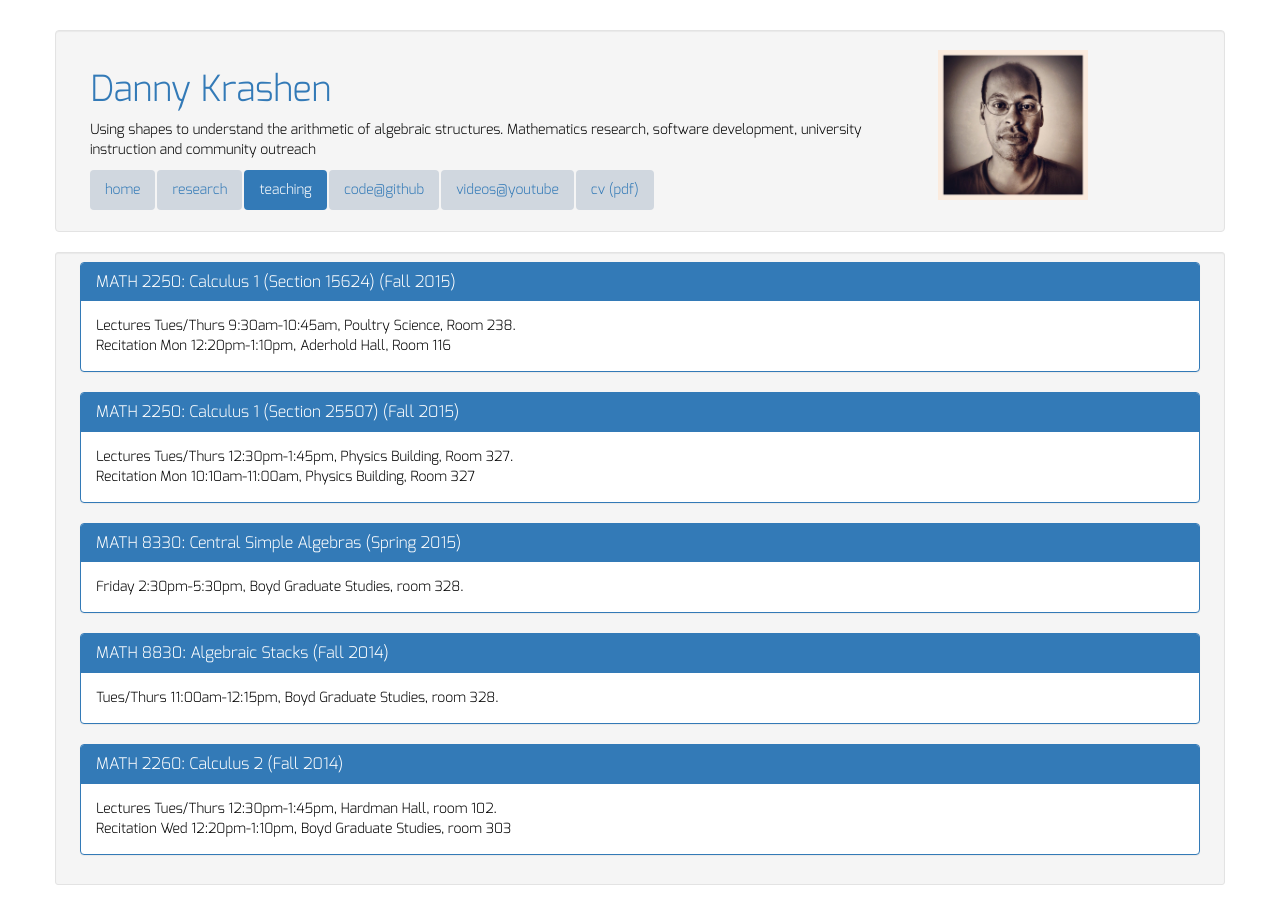
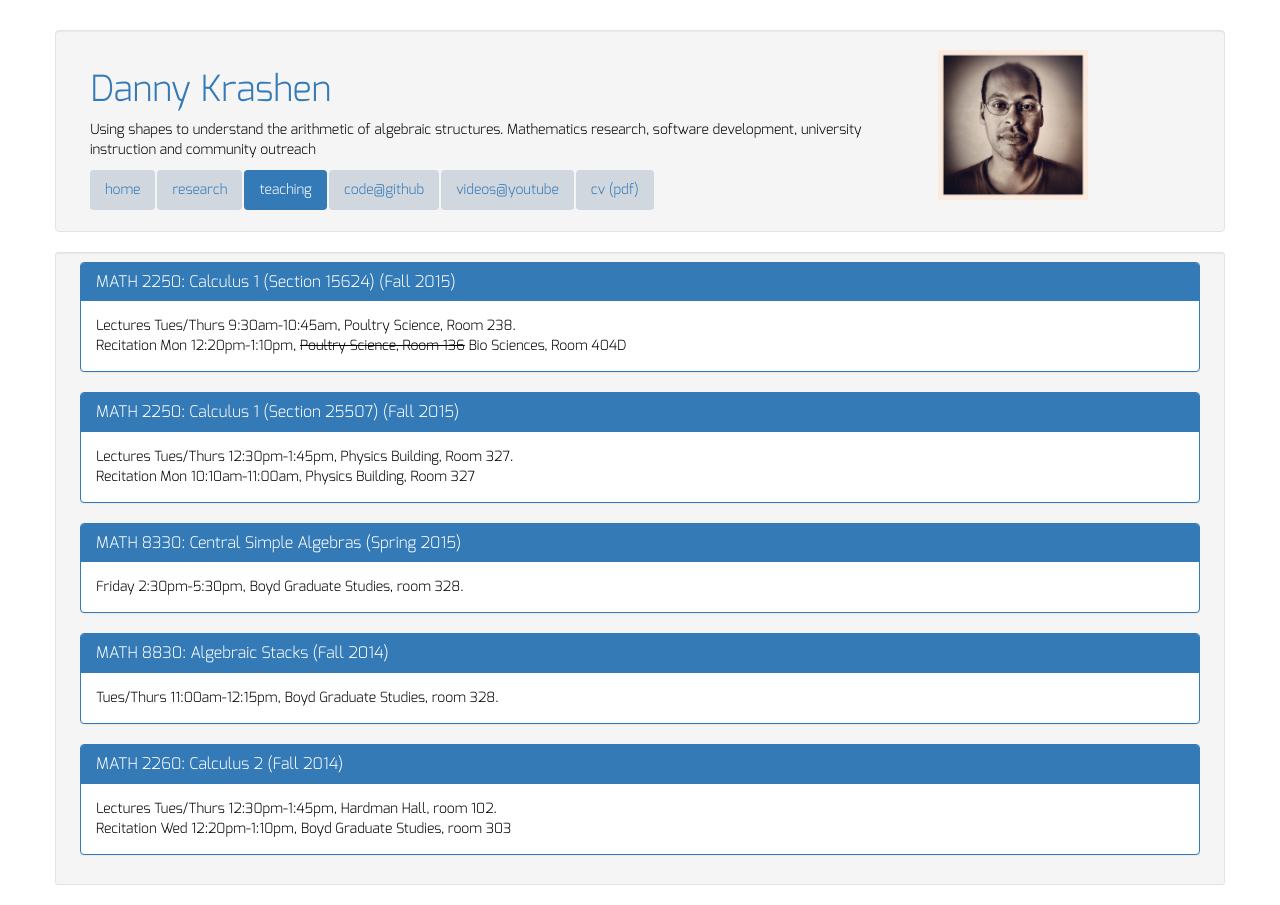
Before and after one commit to dkrashen/dkrashen.github.io, a Jekyll site: the page built from teaching/index.html, in a window 1280 px wide. Built offline with Jekyll 4.4.1, drawn with Linux system fonts in a browser that asks for light colours; nearby versions of some CDN libraries.

Commit message:
room change for calc1

```diff
--- a/_data/courses.yml
+++ b/_data/courses.yml
@@ -3,7 +3,7 @@
   schedule: "Lectures Tues/Thurs 9:30am-10:45am"
   location: "Poultry Science, Room 238"
   schedule2: "Recitation Mon 12:20pm-1:10pm"
-  location2: "Aderhold Hall, Room 116"
+  location2: "<del>Poultry Science, Room 136</del> Bio Sciences, Room 404D"
   semester: "Fall 2015"
 
 - title: "MATH 2250: Calculus 1 (Section 25507)"
```
